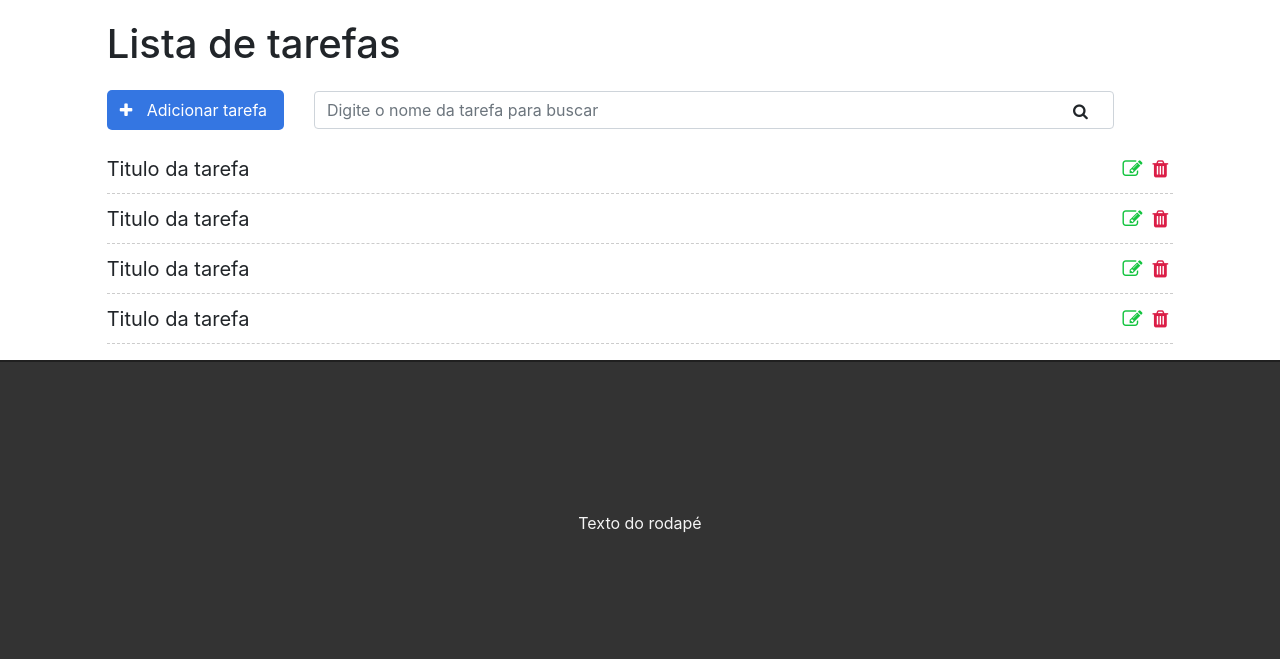
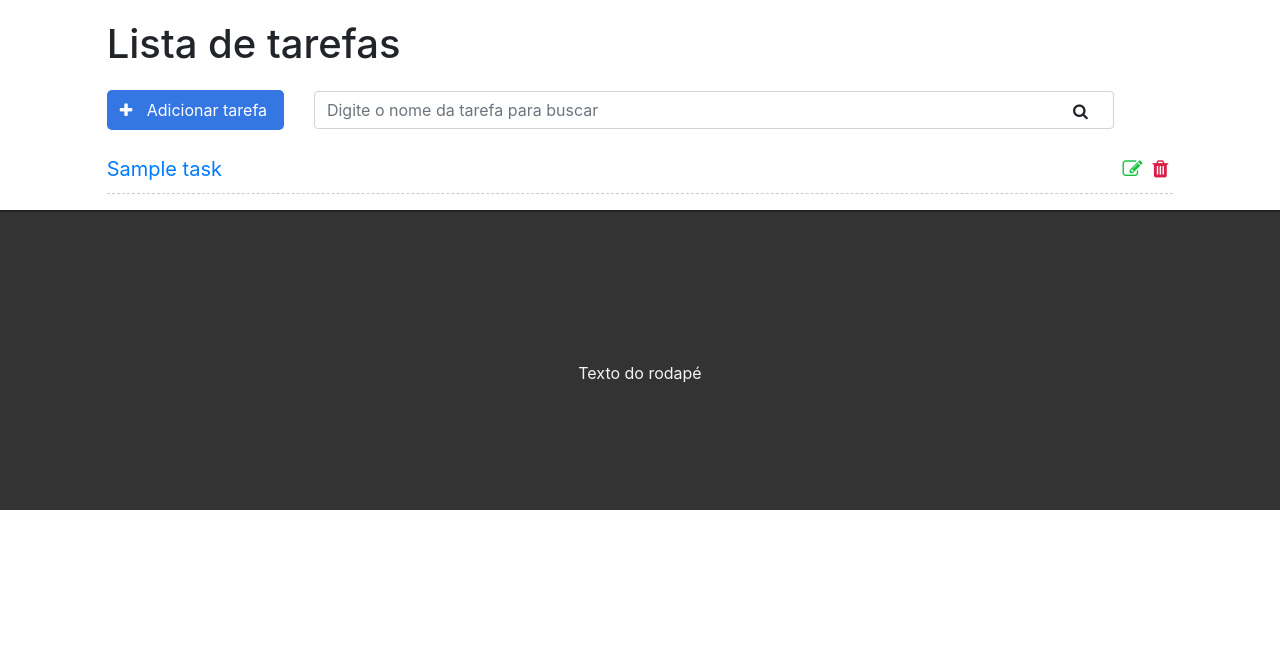
Before and after one commit to ldslucas23/projetoDjango, a Django app: template primeiro_projeto/tasks/templates/tasks/list.html in a window 1280 px wide. Shown: the part 57-716 px from the top of the page. Run offline with Django 3.2, Linux system fonts and the light colour scheme; the template is opened without the code that fills it: most values are stand-ins (such as "Sample title", 1, 10 or a date in 2020); some libraries are stand-ins or nearby versions.

Commit message:
Pegando os dados do banco e exibindo na tela

```diff
--- a/primeiro_projeto/tasks/templates/base.html
+++ b/primeiro_projeto/tasks/templates/base.html
@@ -11,7 +11,7 @@
 <body>
     <div class="container-fluid">
         <nav class="navbar navbar-expand-lg navbar-light bg-light">
-              <a class="navbar-brand" href="#">Primeiro Projeto</a>
+              <a class="navbar-brand" href="/">Primeiro Projeto</a>
               <button class="navbar-toggler" type="button" data-toggle="collapse" data-target="#navbarSupportedContent" aria-controls="navbarSupportedContent" aria-expanded="false" aria-label="Toggle navigation">
                 <span class="navbar-toggler-icon"></span>
               </button>
--- a/primeiro_projeto/tasks/templates/tasks/list.html
+++ b/primeiro_projeto/tasks/templates/tasks/list.html
@@ -11,26 +11,13 @@
            <i class="fa fa-search"></i>
        </div>
        <ul class="task-list">
+           {% for task in tasks %}
            <li class="task-item">
-               <span>Titulo da tarefa</span>
+               <span><a href="/task/{{task.id}}">{{task.title}}</a></span>
                <span><i class="fa fa-trash"></i></span>
                <span><i class="fa fa-edit"></i></span>
            </li>
-           <li class="task-item">
-               <span>Titulo da tarefa</span>
-               <span><i class="fa fa-trash"></i></span>
-               <span><i class="fa fa-edit"></i></span>
-           </li>
-           <li class="task-item">
-               <span>Titulo da tarefa</span>
-               <span><i class="fa fa-trash"></i></span>
-               <span><i class="fa fa-edit"></i></span>
-           </li>
-           <li class="task-item">
-               <span>Titulo da tarefa</span>
-               <span><i class="fa fa-trash"></i></span>
-               <span><i class="fa fa-edit"></i></span>
-           </li>
+           {% endfor %}
        </ul>
    </div>
 {% endblock %}
--- a/primeiro_projeto/tasks/urls.py
+++ b/primeiro_projeto/tasks/urls.py
@@ -11,4 +11,7 @@
 
     #Nessa url passamos um parâmetro pela urll
     path('yourname/<str:name>', views.yourName, name='your-name'),
+
+    #Essa url é utilizada para acessar uma view com os dados da tarefa referente ao id passado por parâmetro
+    path('task/<int:id>', views.taskView, name='task-view'),
 ]
```
Also changed, not shown: primeiro_projeto/tasks/templates/tasks/task.html (added, +8 -0 lines), primeiro_projeto/tasks/views.py (+10 -2 lines).
